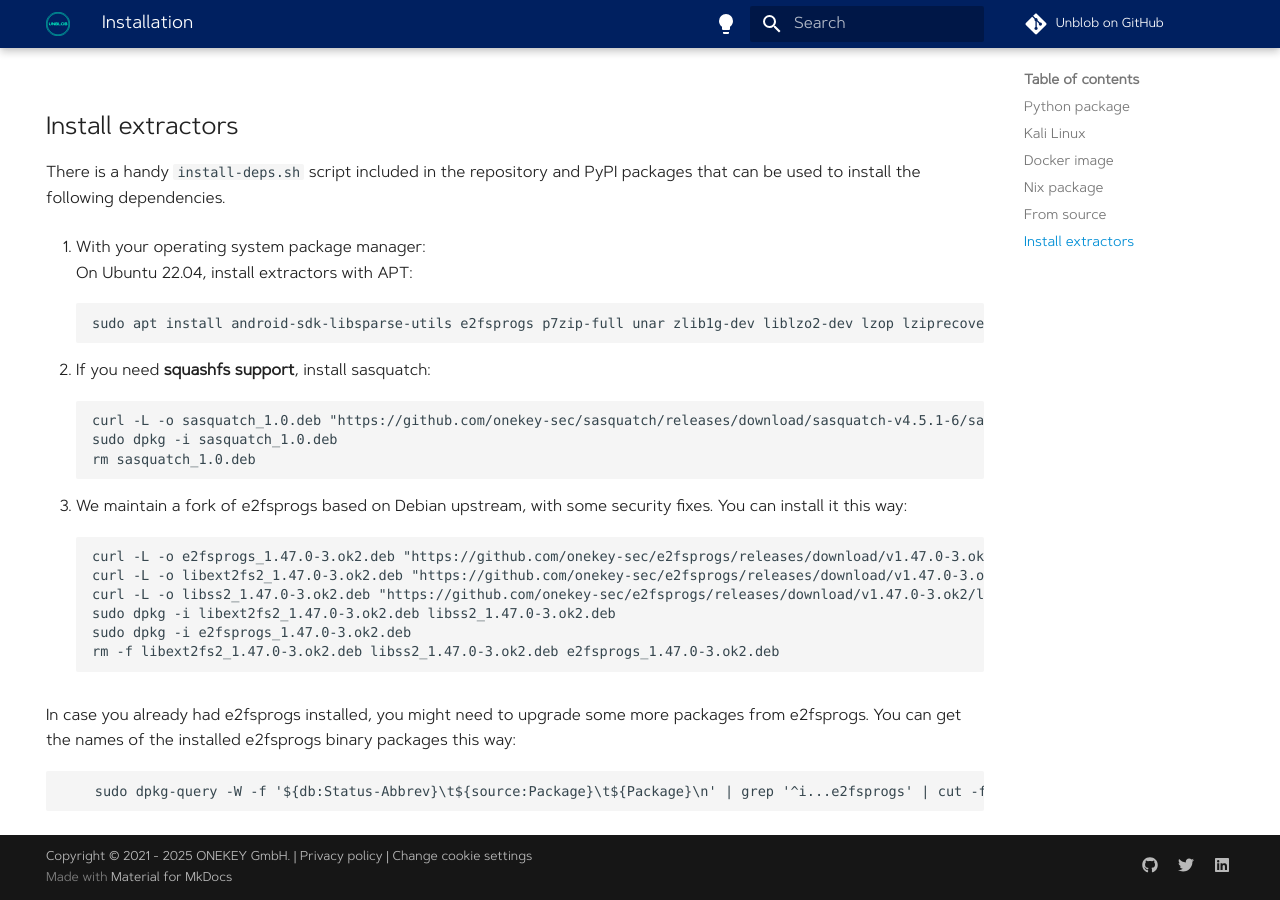
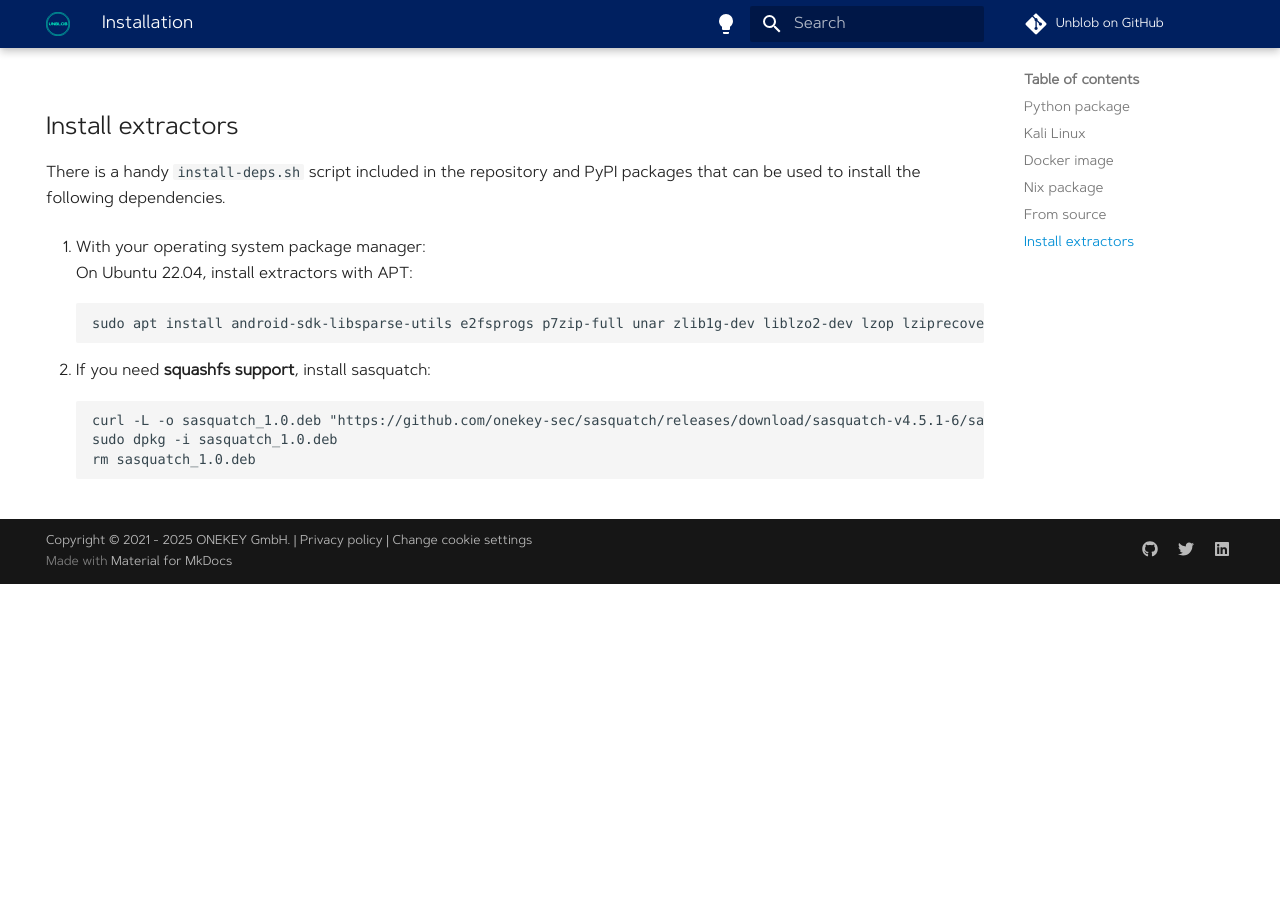
Before and after one commit to onekey-sec/unblob, an MkDocs documentation site: the page built from docs/installation.md, in a window 1280 px wide and 900 px high, scrolled down 4444 px. Built offline with MkDocs 1.6.1 and Material for MkDocs 9.7.7, drawn with Linux system fonts in a browser that asks for light colours; comment, search, counter and statistics services are not loaded; after the commit the page ends 5028 px from its top, so only the background shows below that.

Commit message:
chore(deps): replace e2fsprogs source from fork to upstream
Our debugfs fix¹ is present in the debian trixie version² and in latest
Ubuntu³. We can therefore go back to installing it from upstream rather
than relying on our own fork.

¹:
https://github.com/tytso/e2fsprogs/commit/56a444e898be418afd4bd11f2a6950dce7e4ae99
²:
https://metadata.ftp-master.debian.org/changelogs//main/e/e2fsprogs/e2fsprogs_1.47.2-3_changelog
³: https://launchpad.net/ubuntu/+source/e2fsprogs

```diff
--- a/docs/installation.md
+++ b/docs/installation.md
@@ -224,17 +224,3 @@ There is a handy `install-deps.sh` script included in the repository and PyPI pa
         curl -L -o sasquatch_1.0.deb "https://github.com/onekey-sec/sasquatch/releases/download/sasquatch-v4.5.1-6/sasquatch_1.0_$(dpkg --print-architecture).deb"
         sudo dpkg -i sasquatch_1.0.deb
         rm sasquatch_1.0.deb
-
-4. We maintain a fork of e2fsprogs based on Debian upstream, with some security fixes. You can install it this way:
-
-        curl -L -o e2fsprogs_1.47.0-3.ok2.deb "https://github.com/onekey-sec/e2fsprogs/releases/download/v1.47.0-3.ok2/e2fsprogs_1.47.0-3.ok2_$(dpkg --print-architecture).deb"
-        curl -L -o libext2fs2_1.47.0-3.ok2.deb "https://github.com/onekey-sec/e2fsprogs/releases/download/v1.47.0-3.ok2/libext2fs2_1.47.0-3.ok2_$(dpkg --print-architecture).deb"
-        curl -L -o libss2_1.47.0-3.ok2.deb "https://github.com/onekey-sec/e2fsprogs/releases/download/v1.47.0-3.ok2/libss2_1.47.0-3.ok2_$(dpkg --print-architecture).deb"
-        sudo dpkg -i libext2fs2_1.47.0-3.ok2.deb libss2_1.47.0-3.ok2.deb
-        sudo dpkg -i e2fsprogs_1.47.0-3.ok2.deb
-        rm -f libext2fs2_1.47.0-3.ok2.deb libss2_1.47.0-3.ok2.deb e2fsprogs_1.47.0-3.ok2.deb
-
-   In case you already had e2fsprogs installed, you might need to upgrade some more packages from e2fsprogs.
-   You can get the names of the installed e2fsprogs binary packages this way:
-
-        sudo dpkg-query -W -f '${db:Status-Abbrev}\t${source:Package}\t${Package}\n' | grep '^i...e2fsprogs' | cut -f3
```
Also changed, not shown: 1 other file.
